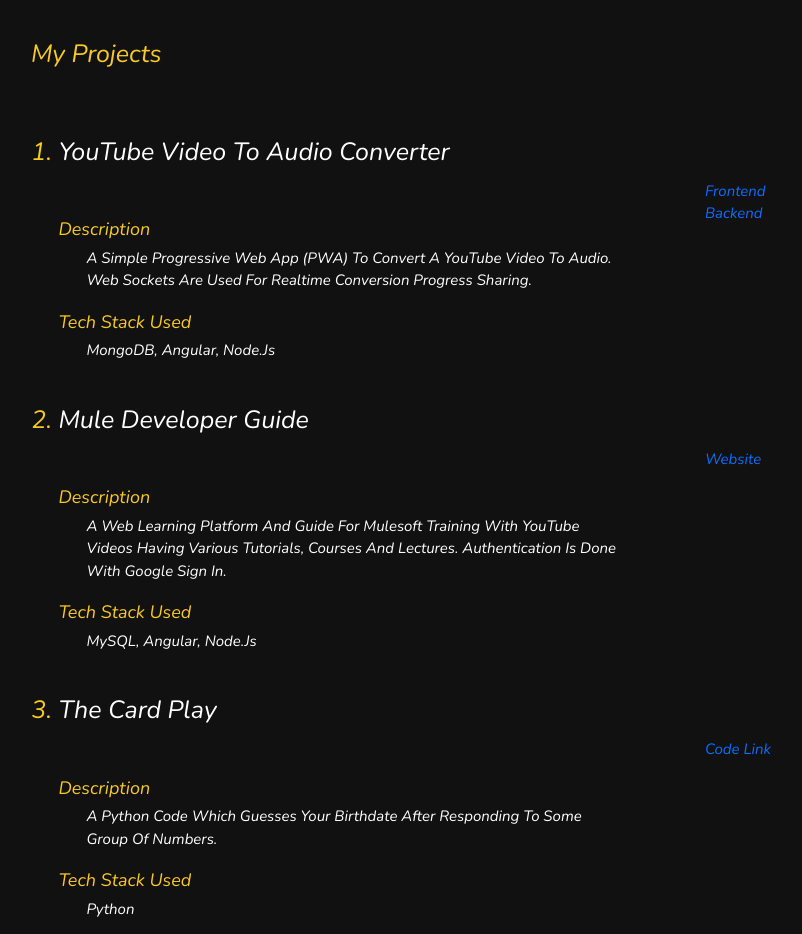
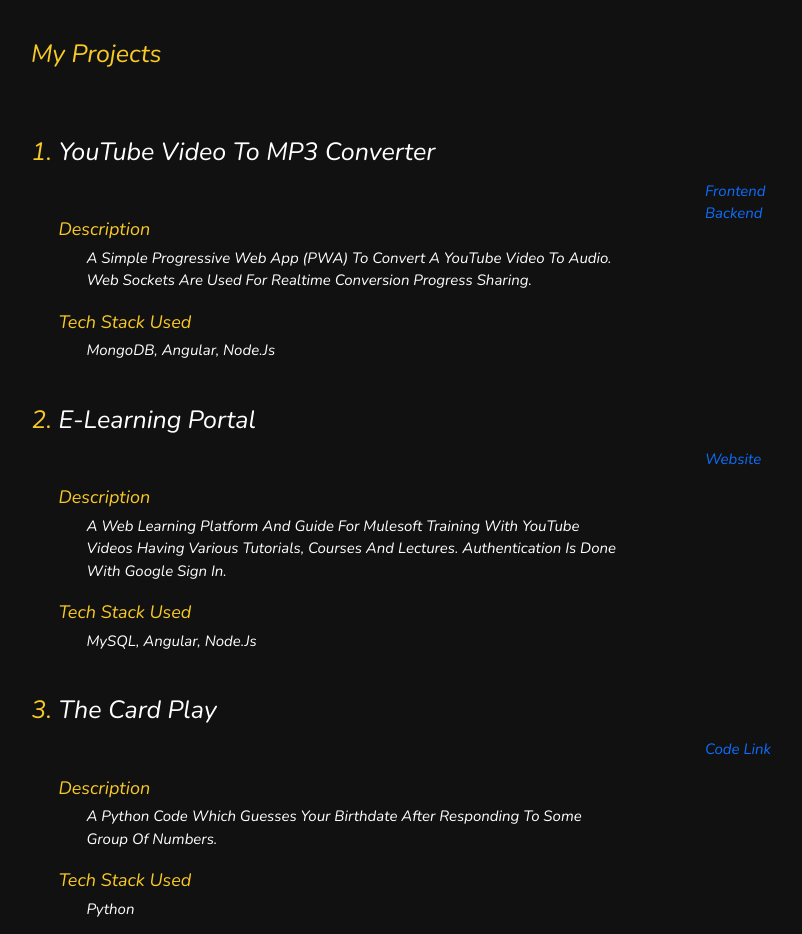
Before and after one commit to Simran2337/Simran2337.github.io, a plain HTML site: page index.html in a window 1280 px wide. Shown: the part 2720-3654 px from the top of the page, without its empty margins (357-1159 px from the left). Drawn offline with nearby package versions, Linux system fonts and the light colour scheme.

Commit message:
resume mismatches fixed

```diff
--- a/index.html
+++ b/index.html
@@ -175,7 +175,7 @@
                 <li style="font-size: 2.5rem; color:#f9ca24;">
                     <div class="row">
                         <div class="col-md-8">
-                            <h2 style="font-size: 2.5rem; color:#fff;">YouTube Video to Audio Converter</h2>
+                            <h2 style="font-size: 2.5rem; color:#fff;">YouTube Video to MP3 Converter</h2>
                             <br />
                             <span style="color: #f9ca24; font-size: 1.8rem;">Description</span>
                             <p style="font-size: 1.5rem; color:#fff;margin-left: 5%;"> A simple Progressive Web App
@@ -201,7 +201,7 @@
                 <li style="font-size: 2.5rem; color:#f9ca24;">
                     <div class="row">
                         <div class="col-md-8">
-                            <h2 style="font-size: 2.5rem; color:#fff;">Mule Developer Guide</h2>
+                            <h2 style="font-size: 2.5rem; color:#fff;">E-Learning Portal</h2>
                             <br />
                             <span style="color: #f9ca24; font-size: 1.8rem;">Description</span>
                             <p style="font-size: 1.5rem; color:#fff;margin-left: 5%;"> A Web Learning Platform and
```
